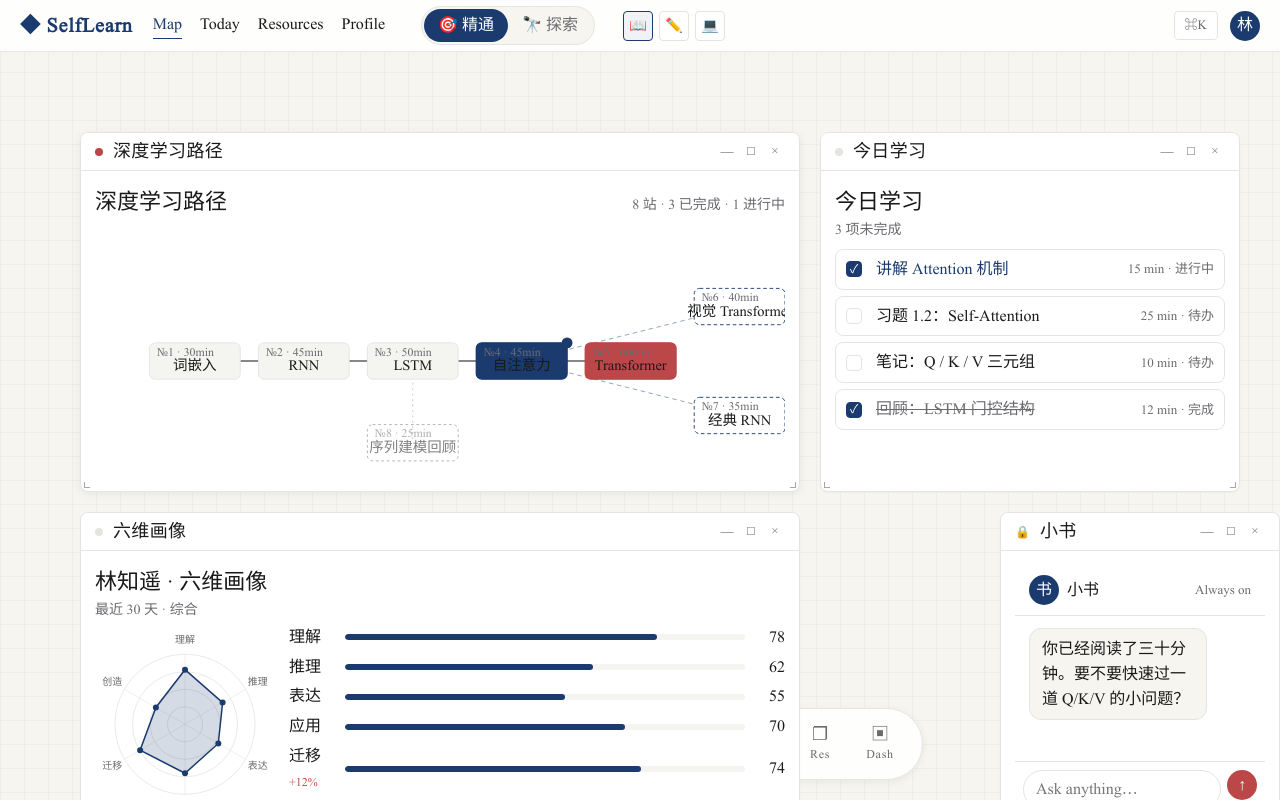
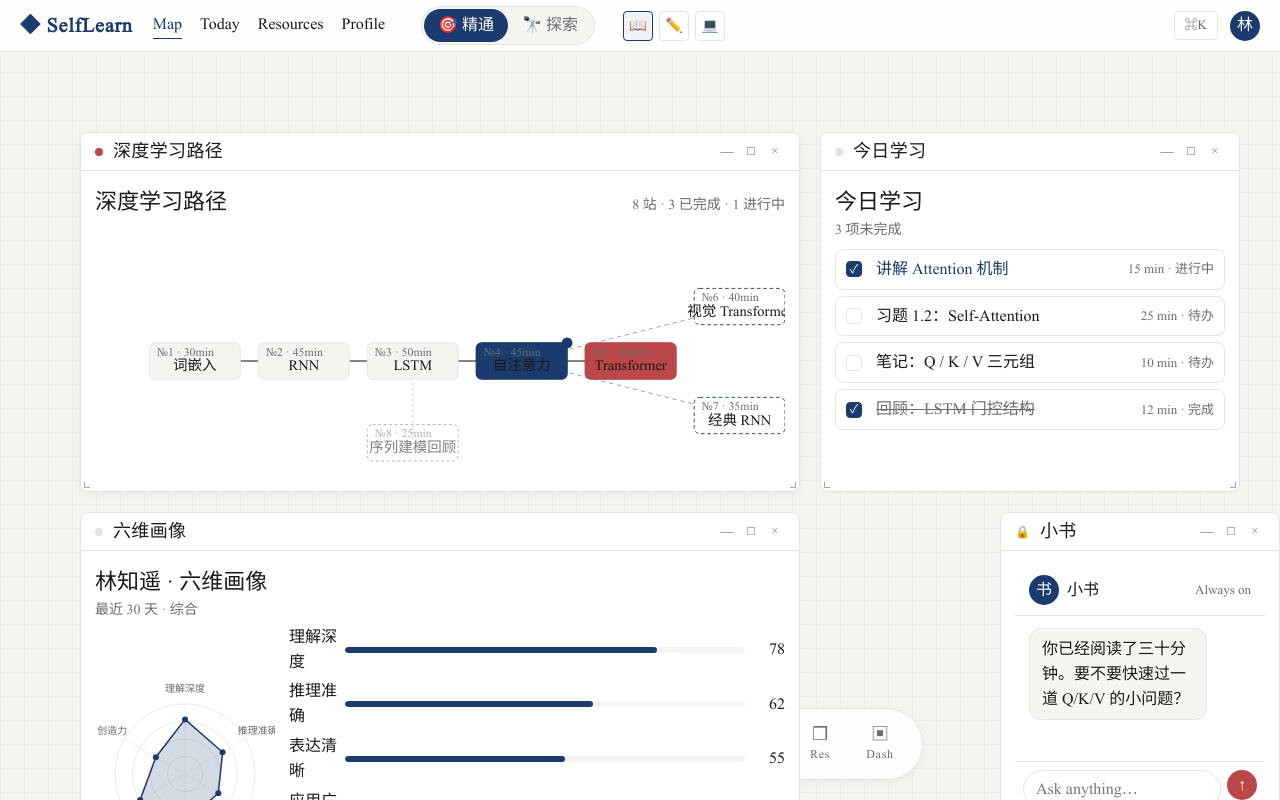
Before and after one commit to Chenpi-Sakura/self-learn, a React (Vite) app in the folder demo-serif/: page / in a window 1280 px wide. Built offline with nearby package versions, Linux system fonts and the light colour scheme; a web font is replaced by a local one.

Commit message:
refactor(data): 画像 6 维改为中文第三套（v4 § 5.1）

```diff
--- a/demo-serif/src/data/sample.ts
+++ b/demo-serif/src/data/sample.ts
@@ -38,12 +38,12 @@ export const mapEdges: Edge[] = [
 export const profile = {
   student: '林知遥',
   dimensions: [
-    { key: 'understanding', label: '理解', value: 78 },
-    { key: 'reasoning',     label: '推理', value: 62 },
-    { key: 'expression',    label: '表达', value: 55 },
-    { key: 'application',   label: '应用', value: 70 },
-    { key: 'transfer',      label: '迁移', value: 74, pulsing: true },
-    { key: 'creation',      label: '创造', value: 48 }
+    { key: 'understanding_depth', label: '理解深度', value: 78 },
+    { key: 'reasoning_accuracy',  label: '推理准确', value: 62 },
+    { key: 'expression_clarity',  label: '表达清晰', value: 55 },
+    { key: 'application_breadth', label: '应用广度', value: 70 },
+    { key: 'transfer_ability',    label: '迁移能力', value: 74, pulsing: true },
+    { key: 'creativity',          label: '创造力',   value: 48 }
   ]
 };
 
```
